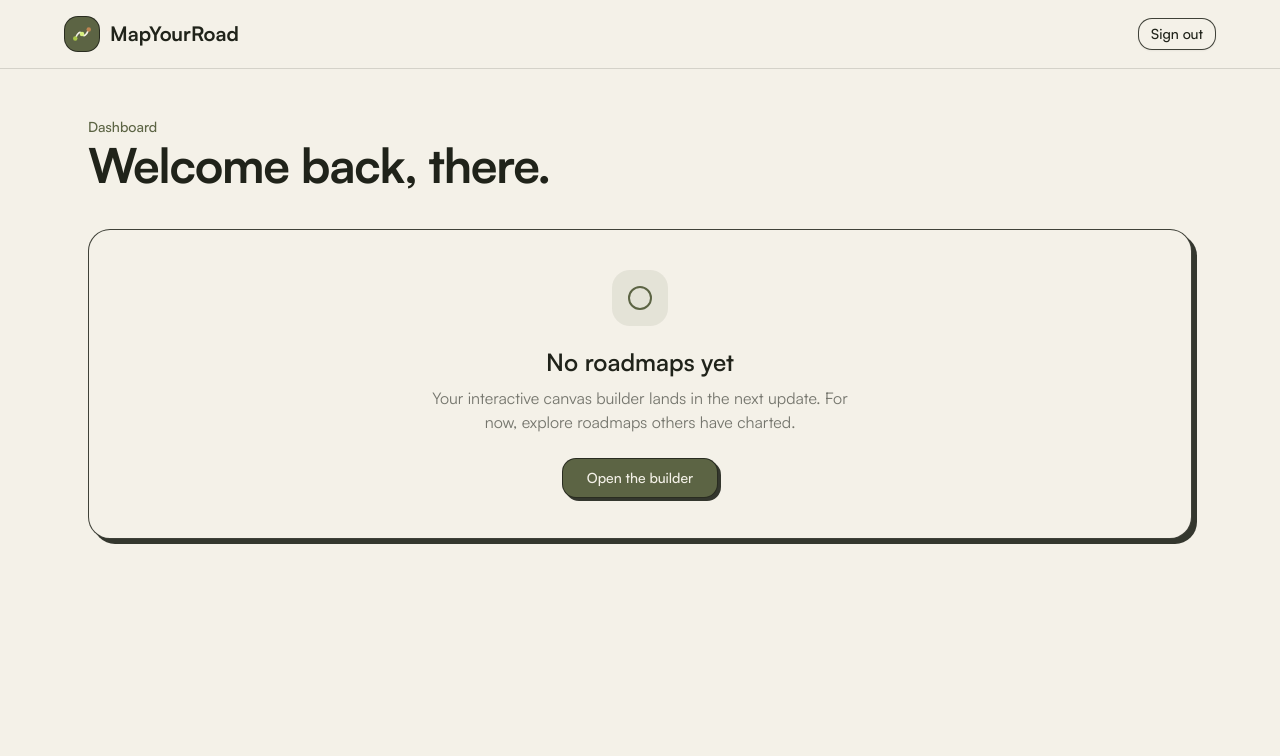
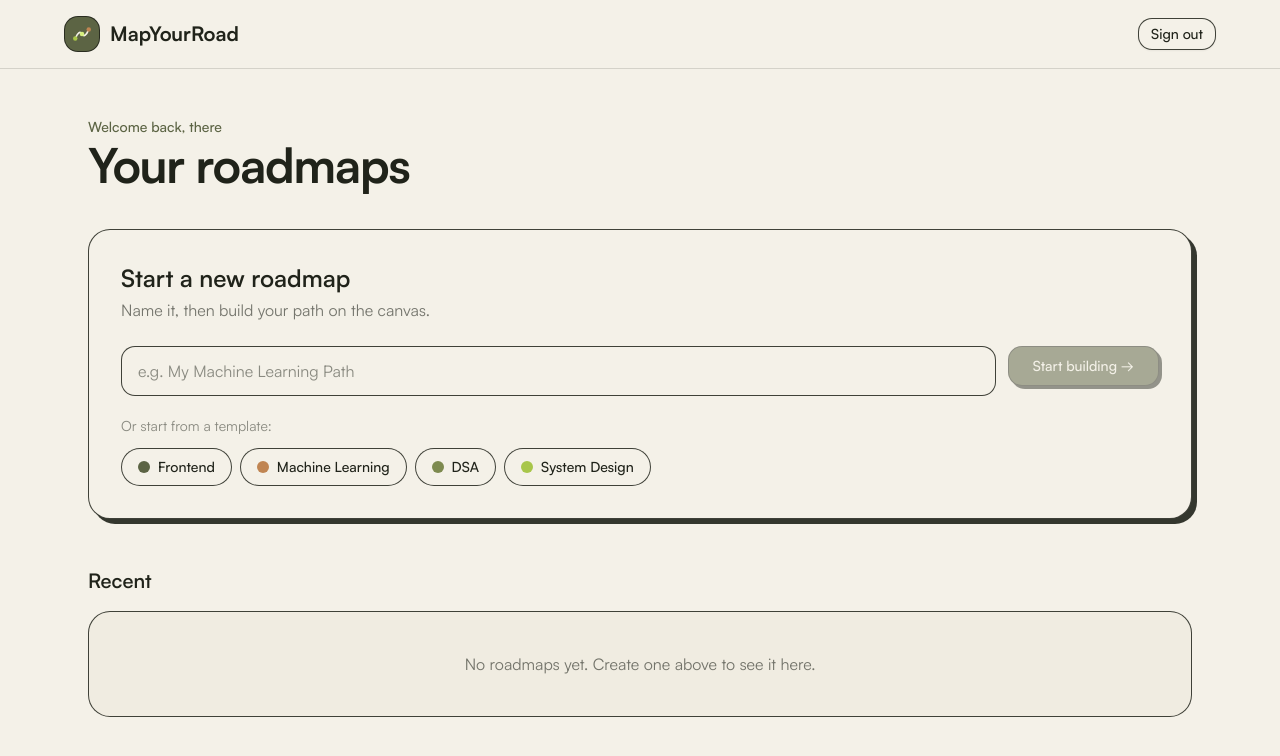
Before and after one commit to sreyashp07/MapYourRoad, a Next.js app: page /dashboard in a window 1280 px wide. Shown: the top 756 px of the page. Built offline with nearby package versions, Linux system fonts and the light colour scheme; no server answers.

Commit message:
feat: flip preloader car, bigger hero graph, dashboard start-roadmap flow

```diff
--- a/src/app/dashboard/page.tsx
+++ b/src/app/dashboard/page.tsx
@@ -1,7 +1,16 @@
-import Link from "next/link";
 import { auth, signOut } from "@/auth";
+import { Logo } from "@/components/brand/logo";
 import { Button } from "@/components/ui/button";
-import { Logo } from "@/components/brand/logo";
+import { StartRoadmap } from "@/components/dashboard/start-roadmap";
+
+export const metadata = { title: "Dashboard" };
+
+const TEMPLATES = [
+  { title: "Frontend", c: "#5c6444" },
+  { title: "Machine Learning", c: "#c08552" },
+  { title: "DSA", c: "#7d8a4f" },
+  { title: "System Design", c: "#a8c64a" },
+];
 
 export default async function DashboardPage() {
   const session = await auth();
@@ -31,29 +40,32 @@ export default async function DashboardPage() {
       </header>
 
       <main className="mx-auto max-w-6xl px-4 py-12 sm:px-6">
-        <p className="text-olive text-sm font-medium">Dashboard</p>
+        <p className="text-olive text-sm font-medium">Welcome back, {name}</p>
         <h1 className="font-display text-ink mt-1 text-4xl font-bold tracking-tight sm:text-5xl">
-          Welcome back, {name}.
+          Your roadmaps
         </h1>
 
-        <div className="sb-border sb-shadow-lg bg-cream mt-10 rounded-3xl p-10 text-center">
-          <div className="bg-olive/10 mx-auto flex h-14 w-14 items-center justify-center rounded-2xl">
-            <span className="border-olive h-6 w-6 rounded-full border-2" />
+        {/* start a new roadmap */}
+        <div className="sb-border sb-shadow-lg bg-cream mt-10 rounded-3xl p-8">
+          <h2 className="font-display text-ink text-2xl font-semibold">
+            Start a new roadmap
+          </h2>
+          <p className="text-ink/60 mt-1">
+            Name it, then build your path on the canvas.
+          </p>
+          <StartRoadmap templates={TEMPLATES} />
+        </div>
+
+        {/* existing roadmaps (empty for now) */}
+        <div className="mt-12">
+          <h2 className="font-display text-ink text-xl font-semibold">
+            Recent
+          </h2>
+          <div className="sb-border bg-cream-deep/40 mt-4 rounded-3xl border-dashed p-10 text-center">
+            <p className="text-ink/60">
+              No roadmaps yet. Create one above to see it here.
+            </p>
           </div>
-          <h2 className="font-display text-ink mt-5 text-2xl font-semibold">
-            No roadmaps yet
-          </h2>
-          <p className="text-ink/60 mx-auto mt-2 max-w-md">
-            Your interactive canvas builder lands in the next update. For now,
-            explore roadmaps others have charted.
-          </p>
-          <Button
-            asChild
-            size="lg"
-            className="sb-border sb-shadow bg-olive text-cream hover:bg-olive-deep mt-6 rounded-xl"
-          >
-            <Link href="/builder">Open the builder</Link>
-          </Button>
         </div>
       </main>
     </div>
--- /dev/null
+++ b/src/components/dashboard/start-roadmap.tsx
@@ -0,0 +1,62 @@
+"use client";
+
+import { useState } from "react";
+import { useRouter } from "next/navigation";
+import { Button } from "@/components/ui/button";
+
+interface Template {
+  title: string;
+  c: string;
+}
+
+export function StartRoadmap({ templates }: { templates: Template[] }) {
+  const [title, setTitle] = useState("");
+  const router = useRouter();
+
+  const start = (name: string) => {
+    const finalName = name.trim();
+    if (!finalName) return;
+    router.push(`/builder?title=${encodeURIComponent(finalName)}`);
+  };
+
+  return (
+    <div className="mt-6">
+      <div className="flex flex-col gap-3 sm:flex-row">
+        <input
+          value={title}
+          onChange={(e) => setTitle(e.target.value)}
+          onKeyDown={(e) => e.key === "Enter" && start(title)}
+          placeholder="e.g. My Machine Learning Path"
+          className="sb-border bg-cream text-ink focus:border-olive focus:ring-olive/30 w-full rounded-xl px-4 py-3 transition outline-none focus:ring-2"
+        />
+        <Button
+          onClick={() => start(title)}
+          disabled={!title.trim()}
+          size="lg"
+          className="sb-border sb-shadow bg-olive text-cream hover:bg-olive-deep shrink-0 rounded-xl"
+        >
+          Start building →
+        </Button>
+      </div>
+
+      <div className="mt-5">
+        <p className="text-ink/50 text-sm">Or start from a template:</p>
+        <div className="mt-3 flex flex-wrap gap-2">
+          {templates.map((t) => (
+            <button
+              key={t.title}
+              onClick={() => start(t.title)}
+              className="sb-border bg-cream text-ink flex items-center gap-2 rounded-full px-4 py-2 text-sm font-medium transition hover:-translate-y-0.5"
+            >
+              <span
+                className="h-3 w-3 rounded-full"
+                style={{ backgroundColor: t.c }}
+              />
+              {t.title}
+            </button>
+          ))}
+        </div>
+      </div>
+    </div>
+  );
+}
--- a/src/components/landing/roadmap-motif.tsx
+++ b/src/components/landing/roadmap-motif.tsx
@@ -5,22 +5,30 @@ import gsap from "gsap";
 import { useGSAP } from "@gsap/react";
 
 const NODES = [
-  { x: 60, y: 70, c: "#5c6444" },
-  { x: 210, y: 46, c: "#c08552" },
-  { x: 330, y: 120, c: "#7d8a4f" },
-  { x: 120, y: 180, c: "#a8c64a" },
-  { x: 280, y: 230, c: "#5c6444" },
-  { x: 190, y: 310, c: "#c08552" },
+  { x: 70, y: 80, c: "#5c6444" },
+  { x: 240, y: 50, c: "#c08552" },
+  { x: 400, y: 110, c: "#7d8a4f" },
+  { x: 130, y: 210, c: "#a8c64a" },
+  { x: 320, y: 200, c: "#5c6444" },
+  { x: 460, y: 260, c: "#c08552" },
+  { x: 220, y: 330, c: "#7d8a4f" },
+  { x: 380, y: 380, c: "#a8c64a" },
+  { x: 90, y: 380, c: "#5c6444" },
 ];
 
 const PATHS = [
-  "M60 70 Q135 38 210 46",
-  "M210 46 Q295 70 330 120",
-  "M60 70 Q80 130 120 180",
-  "M210 46 Q255 130 280 230",
-  "M120 180 Q205 195 280 230",
-  "M280 230 Q230 280 190 310",
-  "M120 180 Q140 250 190 310",
+  "M70 80 Q155 45 240 50",
+  "M240 50 Q330 70 400 110",
+  "M70 80 Q90 150 130 210",
+  "M240 50 Q280 130 320 200",
+  "M400 110 Q450 180 460 260",
+  "M130 210 Q225 205 320 200",
+  "M320 200 Q400 230 460 260",
+  "M130 210 Q165 280 220 330",
+  "M320 200 Q280 270 220 330",
+  "M220 330 Q300 360 380 380",
+  "M130 210 Q100 300 90 380",
+  "M90 380 Q155 360 220 330",
 ];
 
 export function RoadmapMotif() {
@@ -41,26 +49,26 @@ export function RoadmapMotif() {
       tl.to(".motif-path", {
         strokeDashoffset: 0,
         duration: 0.9,
-        stagger: 0.16,
+        stagger: 0.12,
       }).from(
         ".motif-node",
         {
           scale: 0,
           transformOrigin: "center",
           duration: 0.5,
-          stagger: 0.1,
+          stagger: 0.08,
           ease: "back.out(2.2)",
         },
-        "-=0.7"
+        "-=0.9"
       );
 
       gsap.to(".motif-node", {
-        y: "+=7",
+        y: "+=8",
         duration: 2.6,
         ease: "sine.inOut",
         yoyo: true,
         repeat: -1,
-        stagger: { each: 0.35, from: "random" },
+        stagger: { each: 0.3, from: "random" },
       });
     },
     { scope: ref }
@@ -69,8 +77,8 @@ export function RoadmapMotif() {
   return (
     <svg
       ref={ref}
-      viewBox="0 0 390 360"
-      className="h-full w-full max-w-[440px]"
+      viewBox="0 0 540 440"
+      className="h-full w-full max-w-[560px]"
       fill="none"
     >
       {PATHS.map((d, i) => (
@@ -89,12 +97,12 @@ export function RoadmapMotif() {
           <circle
             cx={n.x}
             cy={n.y}
-            r="17"
+            r="19"
             fill="#f4f1e8"
             stroke="#20231a"
             strokeWidth="2"
           />
-          <circle cx={n.x} cy={n.y} r="6" fill={n.c} />
+          <circle cx={n.x} cy={n.y} r="7" fill={n.c} />
         </g>
       ))}
     </svg>
```
